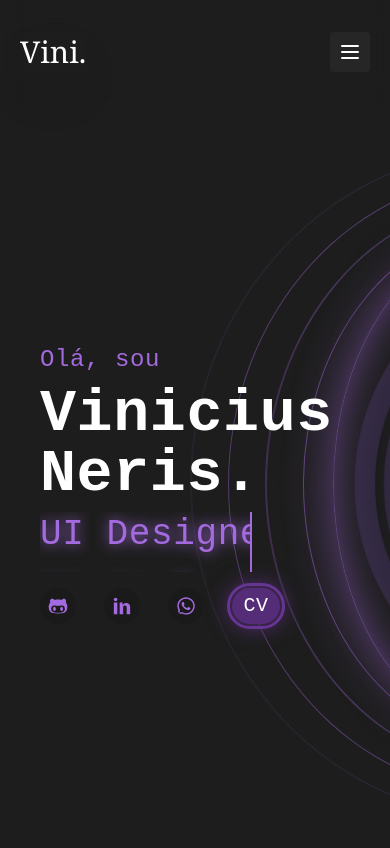
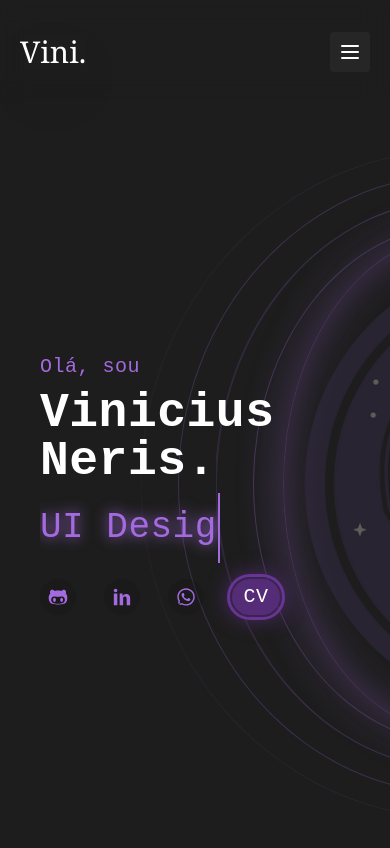
Before and after one commit to VNeris/portfolio, a React (Vite) app: page / in a window 390 px wide. Shown: the top 848 px of the page. Built offline with nearby package versions, Linux system fonts and the light colour scheme.

Commit message:
update: padding-footer, animation-text-presentation, text-presentation

```diff
--- a/src/Components/Footer.jsx
+++ b/src/Components/Footer.jsx
@@ -6,7 +6,7 @@ import { SiGmail } from "react-icons/si";
 
 export const Footer = () => {
   return (
-    <section id="Contatos" className="px-5 p-8 bg-black bg-opacity-30 flex w-full justify-around">
+    <section id="Contatos" className="px-10 sm:px-5 p-8 bg-black bg-opacity-30 flex w-full justify-around">
         <div className="flex w-full max-w-screen-xl relative gap-5 items-center justify-start flex-col sm:flex-row sm:justify-around">
 
 
--- a/src/Components/Presentation.jsx
+++ b/src/Components/Presentation.jsx
@@ -15,8 +15,8 @@ export const Presentation = () => {
       {/*TEXTO APRESENTAÇÃO*/}
 
         <div className="flex justify-center items-center">
-                <div data-aos="fade-right" data-aos-duration="1500" className="wrapper relative xl:text-3xl text-2xl ps-5 flex flex-col text-[#a46adf] gap-y-2 tracking-wide">Olá, sou
-                    <span className="xl:text-7xl text-6xl text-white shadow-xl shadow-primary-200 font-semibold z-10">Vinicius Neris.</span>
+                <div data-aos="fade-right" data-aos-duration="1500" className="wrapper relative xl:text-3xl text-xl ps-5 flex flex-col text-[#a46adf] gap-y-2 tracking-wide">Olá, sou
+                    <span className="xl:text-7xl text-5xl text-white shadow-xl shadow-primary-200 font-semibold z-10">Vinicius Neris.</span>
                     <ul className='dynamic-texts text-white text-4xl z-0'>
                       <li>
                         <span>
@@ -56,7 +56,7 @@ export const Presentation = () => {
 
 
           <div data-aos="zoom-in" data-aos-duration="1500" className="container">
-            <div className="animation flex justify-center items-center z-10 opacity-50 lg:opacity-100">
+            <div className="animation flex justify-center items-center z-10 opacity-30 lg:opacity-100">
               <div className="pulse animate-pulse-slow">
                 <span style={{"--i":1}}></span>
                 <span style={{"--i":2}}></span>
--- a/src/index.css
+++ b/src/index.css
@@ -242,4 +242,39 @@ html {
   }
 
 }
+ .dynamic-texts {
+  line-height:70px;
+  height: 70px;
+  overflow: hidden;
+}
+
+.dynamic-texts li {
+  display: flex;
+  align-items: center;
+  list-style: none;
+  color: #a46adf;
+  font-weight: 500;
+  top: 0;
+  position: relative;
+  animation: slide 18s steps(6) infinite;
+}
+
+.dynamic-texts li::after {
+  content:"";
+  position: absolute;
+  left: 0;
+  height: 100%;
+  width:100%;
+  background-color:#1d1d1d;
+  border-left: 2px solid #a46adf;
+  animation: typing 3s steps(40) infinite;
+}
+
+@keyframes slide
+{
+  100%
+  {
+    top: -420px
+  }
+}
  }
```
